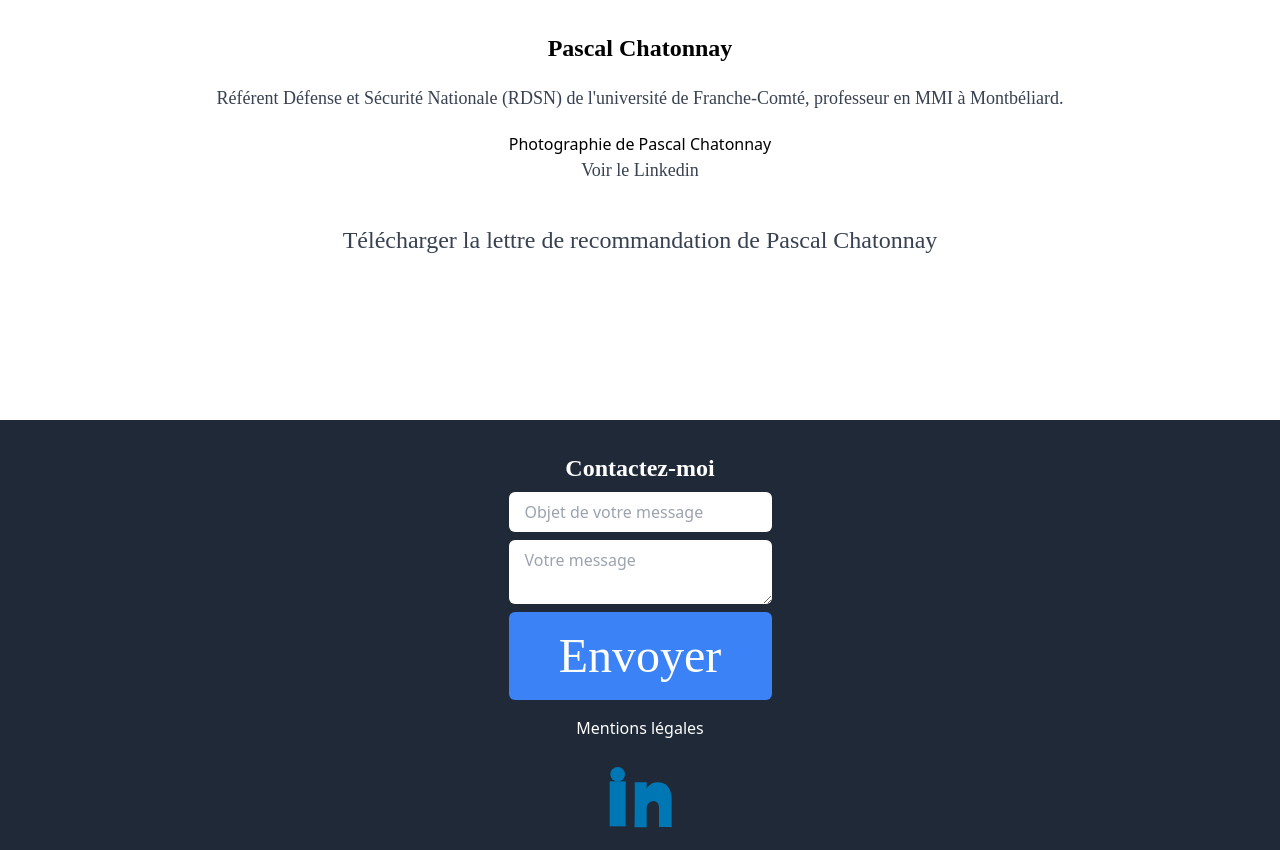
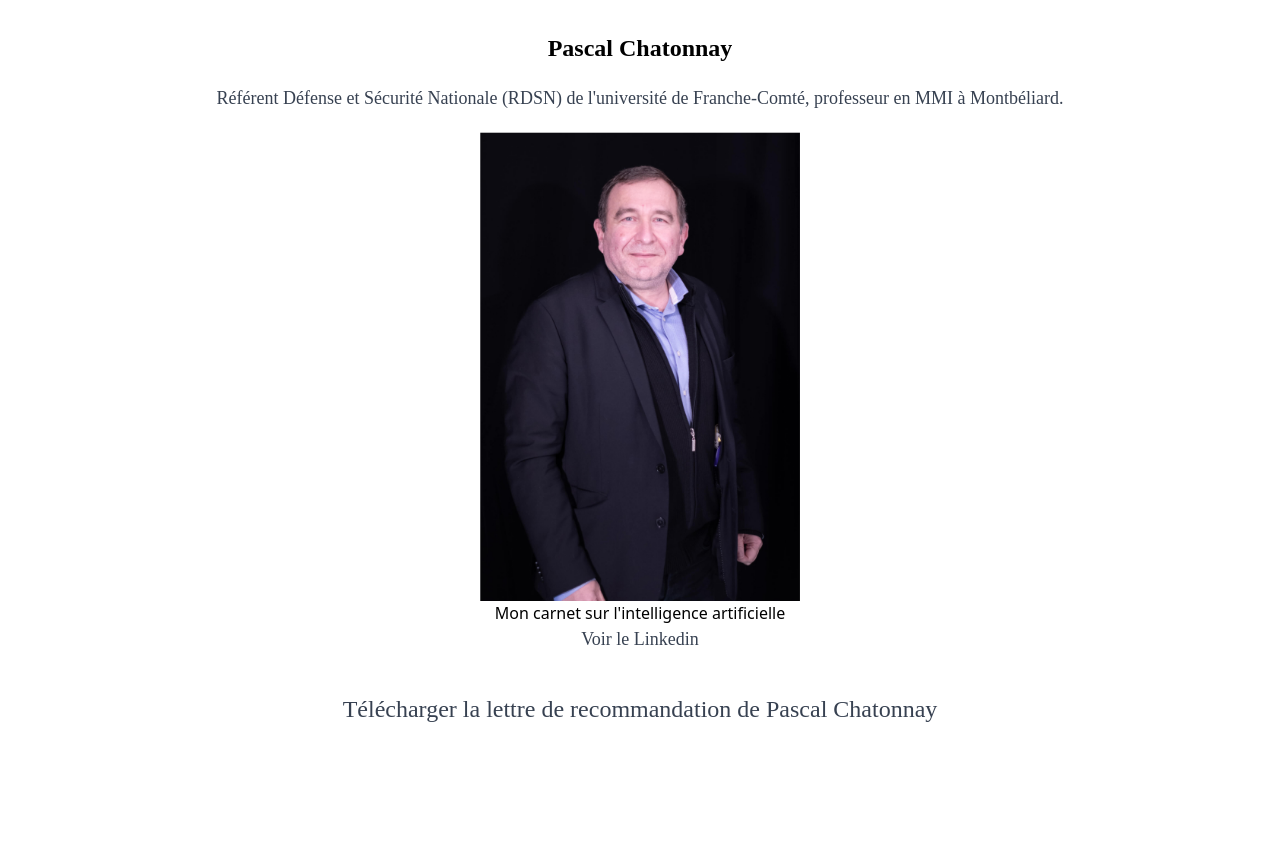
Before and after one commit to MathieuMMI/portfolio, a Vue app: page / in a window 1280 px wide. Shown: the part 500-1350 px from the top of the page. Built offline with nearby package versions, Linux system fonts and the light colour scheme; the HTML template or start-up script is replaced by a standard one; a web font is replaced by a local one.

Commit message:
feat: img pascal

```diff
--- a/src/views/Accueil.vue
+++ b/src/views/Accueil.vue
@@ -9,11 +9,18 @@
     <h2 class="text-3xl font-bold mb-20">Ils me recommandent</h2>
     <div class="mb-10">
       <h3 class="text-2xl font-bold mb-5">Pascal Chatonnay</h3>
-      <p class="text-lg text-gray-700 mb-5">Référent Défense et Sécurité Nationale (RDSN) de l'université de Franche-Comté, professeur en MMI à Montbéliard.</p>
-      <figure><img class=""><figure>Photographie de Pascal Chatonnay</figure></figure>
-      <a href="https://www.linkedin.com/in/pascalchatonnay/" class="text-center"><p class="text-lg text-gray-700">Voir le Linkedin</p></a>
+      <p class="text-lg text-gray-700 mb-5">Référent Défense et Sécurité Nationale (RDSN) de l'université de
+        Franche-Comté, professeur en MMI à Montbéliard.</p>
+      <figure><img src="/img/pchaton.jpg" alt="Photographie de mon carnet sur l'Intelligence Artificielle"
+          class="m-auto w-[25%]" />
+        <figcaption class="text-center">Mon carnet sur l'intelligence artificielle</figcaption>
+      </figure>
+      <a href="https://www.linkedin.com/in/pascalchatonnay/" class="text-center">
+        <p class="text-lg text-gray-700">Voir le Linkedin</p>
+      </a>
     </div>
-    <button class="text-2xl text-gray-700 mb-5" @click="telechargerPDF()">Télécharger la lettre de recommandation de Pascal Chatonnay</button>
+    <button class="text-2xl text-gray-700 mb-5" @click="telechargerPDF()">Télécharger la lettre de recommandation de
+      Pascal Chatonnay</button>
   </div>
 </template>
 
```
Also changed, not shown: public/img/pchaton.jpg (added).
